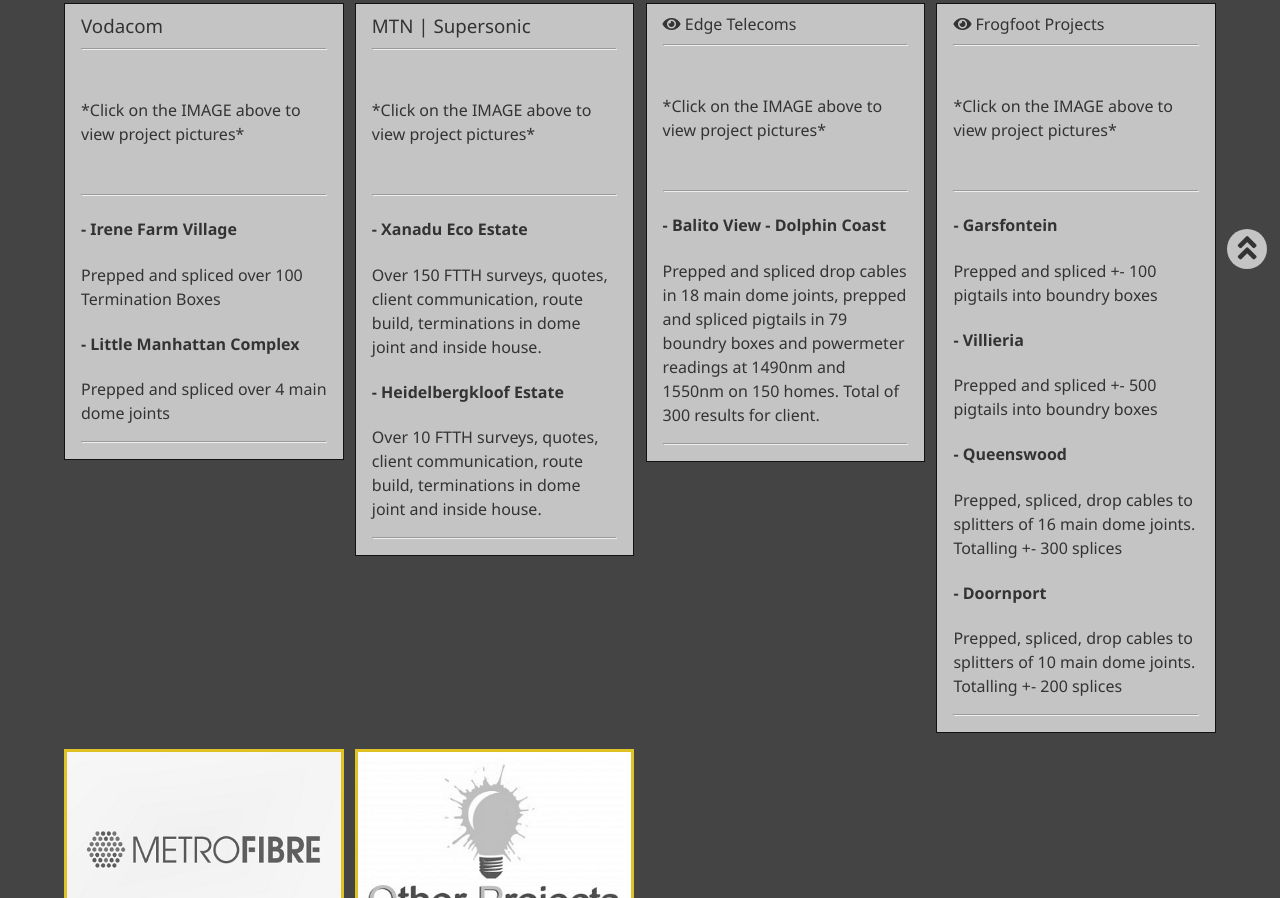
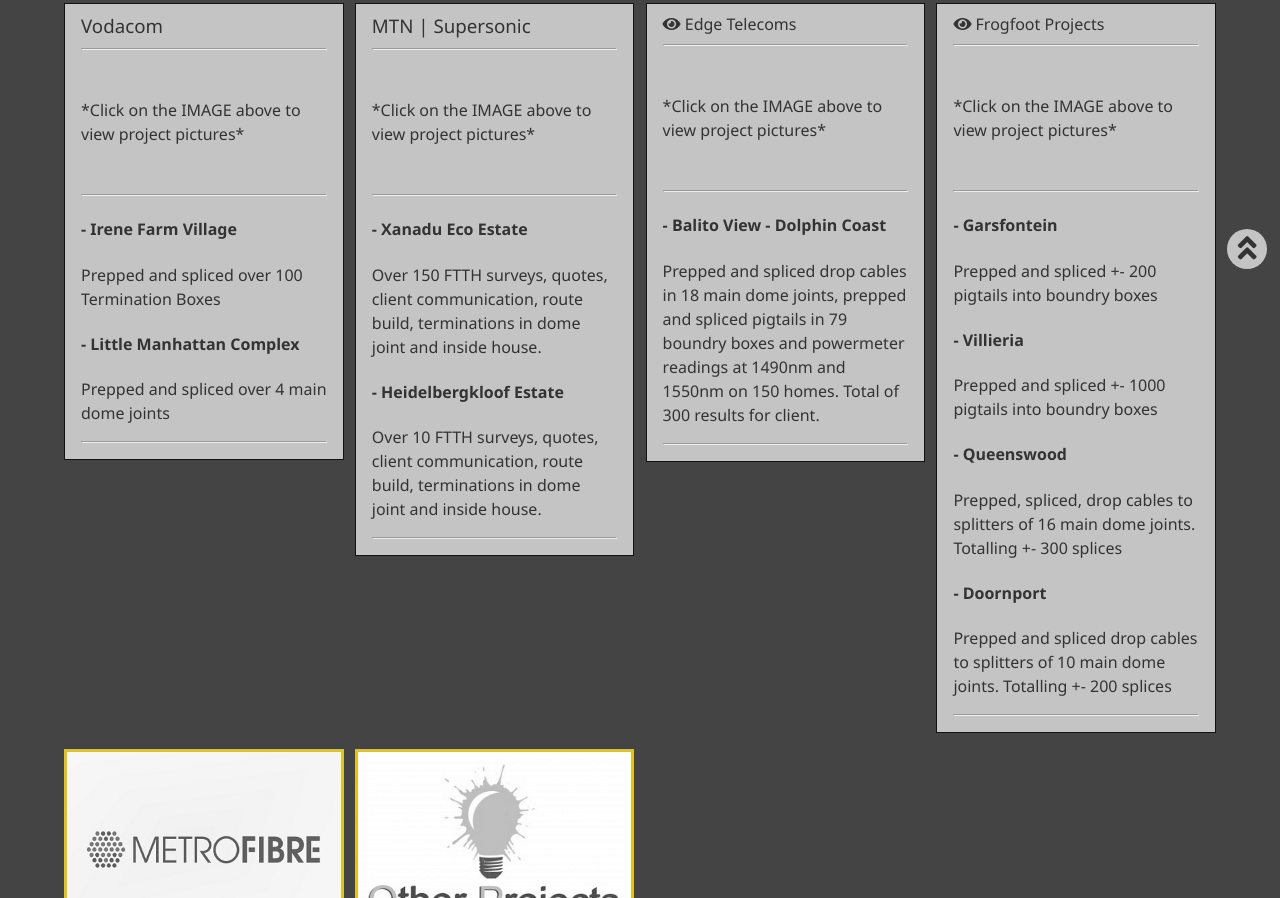
Before and after one commit to Gareth-1987/gk_modern_portfolio, a website: page dist/ftth.html in a window 1280 px wide. Shown: the part 523-1421 px from the top of the page. Drawn offline with Linux system fonts and the light colour scheme.

```diff
--- a/dist/ftth.html
+++ b/dist/ftth.html
@@ -100,13 +100,13 @@
             <br>
             <hr>
             <h4>- Garsfontein</h4>
-            <p>Prepped and spliced +- 100 pigtails into boundry boxes</p>
+            <p>Prepped and spliced +- 200 pigtails into boundry boxes</p>
             <h4>- Villieria</h4>
-            <p>Prepped and spliced +- 500 pigtails into boundry boxes</p>
+            <p>Prepped and spliced +- 1000 pigtails into boundry boxes</p>
             <h4>- Queenswood</h4>
             <p>Prepped, spliced, drop cables to splitters of 16 main dome joints. Totalling +- 300 splices</p>
             <h4>- Doornport</h4>
-            <p>Prepped, spliced, drop cables to splitters of 10 main dome joints. Totalling +- 200 splices</p>
+            <p>Prepped and spliced drop cables to splitters of 10 main dome joints. Totalling +- 200 splices</p>
             <hr>
           </a>
         </div>
```
